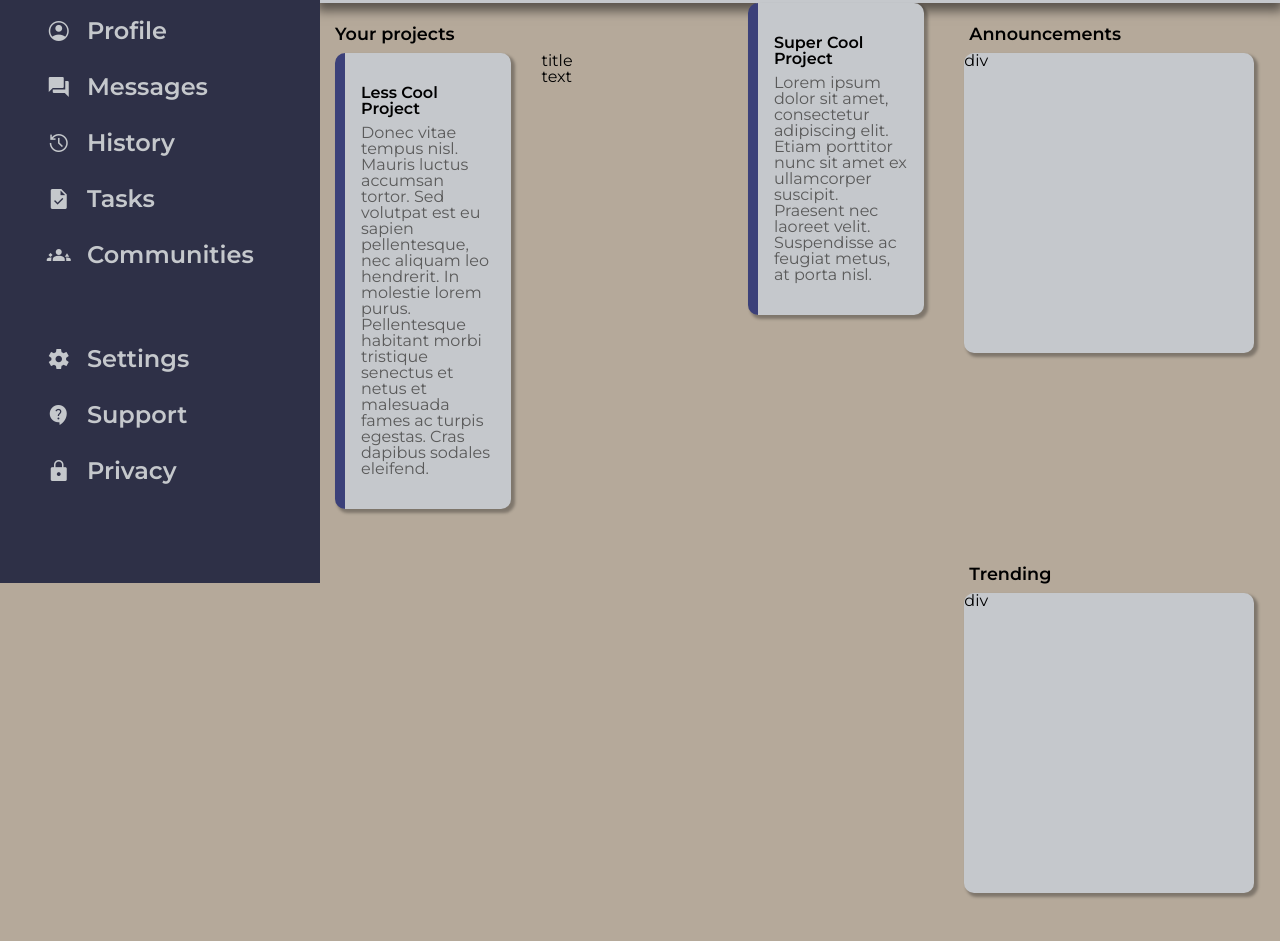
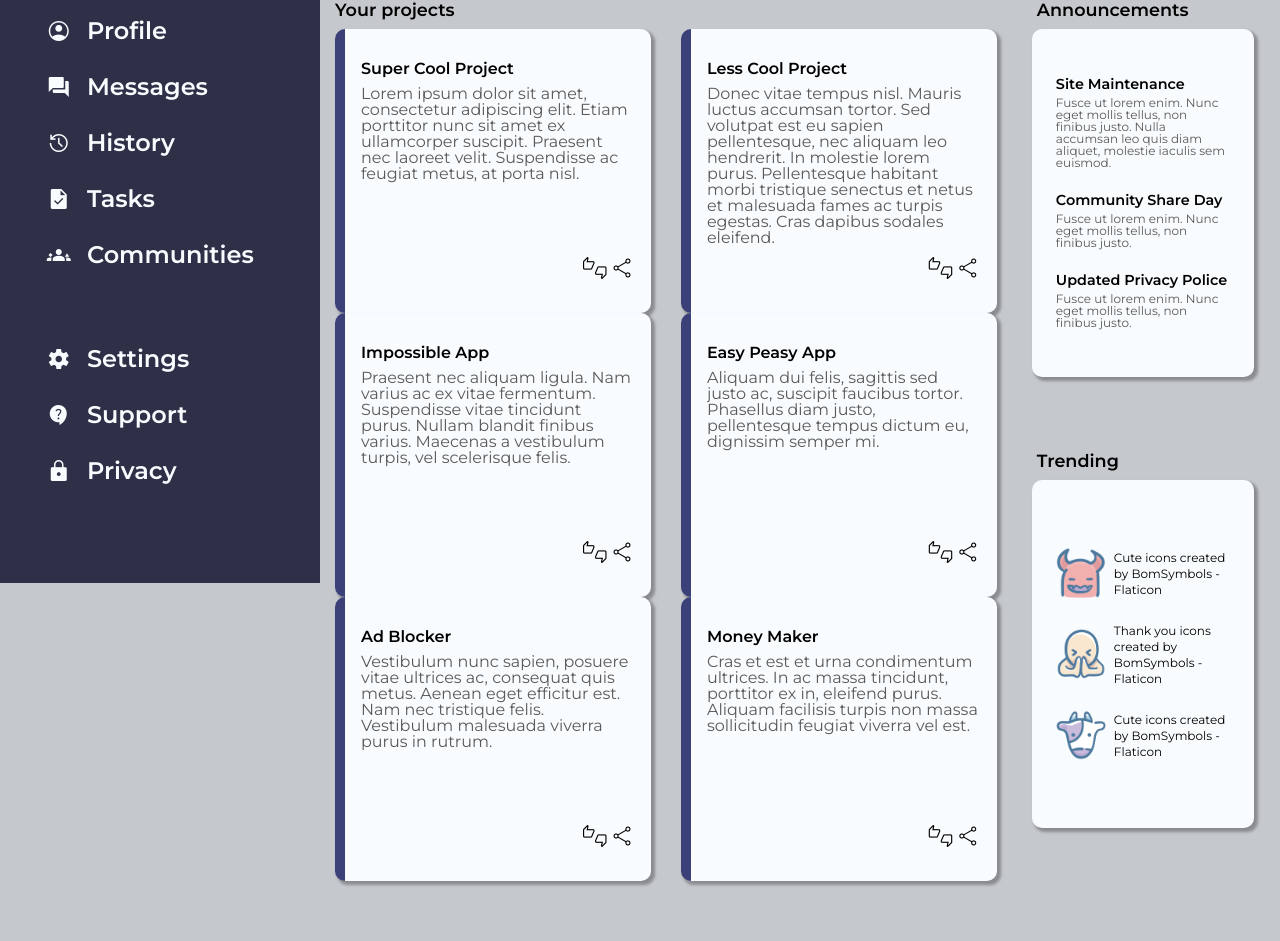
Before and after one commit to smkakitani/odin-admin-dashboard-project, a plain HTML site: page index.html in a window 1280 px wide. Shown: the part 217-1158 px from the top of the page. After the commit the page ends 1114 px from the top, so only its background shows below. Drawn offline with nearby package versions, Linux system fonts and the light colour scheme.

Commit message:
Add images for avatar and fix main's grid

```diff
--- a/css/style.css
+++ b/css/style.css
@@ -51,8 +51,9 @@ table {
 :root {
     --darkest-color: #2E3047;
     --lightest-color: #C5C8CC;
-    --mid-color: #B5A99A;
+    --mid-color: #f8fcff;
     --detail-color: #3b4079;
+    --main-text-color: #5a5a5a;
     --shadow-main: 3px 3px 3px 1px rgba(0, 0, 0, 0.3);
 }
 
@@ -70,11 +71,21 @@ table {
     'opsz' 48
 }
 
+.material-symbols-rounded {
+    font-variation-settings:
+    'FILL' 0,
+    'wght' 300,
+    'GRAD' 0,
+    'opsz' 48
+}
+
+
+
 
 
 /* general */
 body {
-    background-color: var(--mid-color);
+    background-color: var(--lightest-color);
     display: grid;
     grid-template-columns: minmax(280px, 1fr) 3fr;
     grid-template-rows: min-content 3fr;
@@ -84,7 +95,7 @@ body {
 /* sidebar */
 #dashboard {
     background-color: var(--darkest-color);
-    color: var(--lightest-color);
+    color: var(--mid-color);
     height: 100vh;
     font-family: 'Montserrat', sans-serif;
     font-size: 1rem;
@@ -129,32 +140,31 @@ h1 {
     display: flex;
 }
 
-#dashboard ul a:link, a:visited, a:hover, a:active {
+#dashboard ul a:link, #dashboard ul a:visited, #dashboard ul a:hover, #dashboard ul a:active {
     text-decoration: none;
-    color: var(--lightest-color);
+    color: var(--mid-color);
 }
 
 
 
 /* nav */
 nav {
-    background-color: var(--lightest-color);
+    background-color: var(--mid-color);
     grid-column: 2;
     color: black;
     box-shadow: 0px 5px 10px 3px rgba(0, 0, 0, 0.5);
 
     display: grid;
-    /* grid-template-columns: repeat(auto-fit, minmax(400px, 1fr)); */
     grid-template-columns: 2fr 1fr;
     grid-template-rows: 1.5fr 2fr;
     grid-auto-flow: column;
     align-items: center;
     justify-items: center;
-    row-gap: 1.5em;
 }
 
 input[type="search"] {
     background-color: var(--darkest-color);
+    color: var(--lightest-color);
     font-family: inherit;
     font-size: 1rem;
     width: 100%;
@@ -244,16 +254,19 @@ input:focus {
     padding: 0.5rem 1rem;
 }
 
+#container-button button:hover {
+    cursor: pointer;
+}
 
 
 /* MAIN */
 main {
     display: grid;
-    grid-template-columns: 2fr 1fr;
-    grid-template-rows: 1.5fr 1fr;
-    gap: 15px;
+    grid-template-columns: 2fr minmax(200px, 0.7fr);
+    grid-template-rows: 1fr 1fr;
+    column-gap: 10px;
     padding-right: 1em;
-    padding-bottom: 3em;
+    padding-bottom: 1em;
 }
 
 /* div #project */
@@ -261,7 +274,7 @@ main {
     grid-row: 1 / 3;
 
     display: grid;
-    grid-template-columns: repeat(auto-fit, minmax(200px, 1fr));
+    grid-template-columns: repeat(2, minmax(200px, 1fr));
     grid-template-rows: 50px repeat(auto-fit, minmax(200px, 1fr));
 }
 
@@ -273,12 +286,15 @@ main {
     padding: 0px 15px;
 }
 
-.card > .container {
-    background-color: var(--lightest-color);
+#project .card > .container {
+    background-color: var(--mid-color);
     border-radius: 10px;
     border-left: 10px solid var(--detail-color);
     box-shadow: var(--shadow-main);
     padding: 2em 1em;
+
+    display: grid;
+    grid-template-rows: 25px 170px 25px;
 }
 
 .container > p:first-child {
@@ -288,7 +304,15 @@ main {
 }
 
 .container > p:nth-child(2) {
-    color: #5a5a5a;
+    color: var(--main-text-color);
+    overflow: hidden;
+    max-height: 96%;
+}
+
+#project .card .container .icon {
+    color: black;
+    justify-self: flex-end;
+    cursor: pointer;
 }
 
 /* div #announcement */
@@ -297,12 +321,31 @@ main {
     grid-column: 2;
 }
 
+#announcement > .side-container {
+    display: flex;
+    flex-direction: column;
+    justify-content: space-evenly;
+}
+
+#announcement > .side-container div > p:first-child {
+    color: black;
+    margin-bottom: 5px;
+    font-size: 0.9rem;
+    font-weight: 600;
+}
+
+#announcement > .side-container div > p:nth-child(even)  {
+    color: var(--main-text-color);
+    font-size: 0.75rem;
+}
+
 main .side-container {
-    background-color: var(--lightest-color);
+    background-color: var(--mid-color);
     border-radius: 10px;
-    height: min(300px, 500px);
+    height: min(300px, 80%);
     box-shadow: var(--shadow-main);
     margin: 0 10px;
+    padding: 1.5em 1.5em;
 }
 
 #announcement > p, #trend > p, #project > h2  {
@@ -322,3 +365,27 @@ main .side-container {
     display: grid;
     grid-template-rows: 50px 1fr;
 }
+
+#trend > .side-container div img {
+    width: 50px;
+}
+
+#trend > .side-container div a:link, #trend > .side-container div a:visited, #trend > .side-container div a:hover, #trend > .side-container div a:active {
+    color: black;
+    text-decoration: none;
+    font-size: 0.75rem;
+}
+
+#trend > .side-container {
+    display: flex;
+    flex-direction: column;
+    gap: min(1.5em, 3em);
+    justify-content: center;
+}
+
+#trend > .side-container div {
+    display: grid;
+    grid-template-columns: min-content 2fr;
+    column-gap: 0.5em;
+    align-items: center;
+}
--- a/index.html
+++ b/index.html
@@ -6,6 +6,7 @@
     <meta name="viewport" content="width=device-width, initial-scale=1.0">
     <link rel="stylesheet" href="./css/style.css">
     <link rel="stylesheet" href="https://fonts.googleapis.com/css2?family=Material+Symbols+Outlined:opsz,wght,FILL,GRAD@20..48,100..700,0..1,-50..200" />
+    <link rel="stylesheet" href="https://fonts.googleapis.com/css2?family=Material+Symbols+Rounded:opsz,wght,FILL,GRAD@20..48,100..700,0..1,-50..200" />
 
     <link rel="preconnect" href="https://fonts.googleapis.com">
     <link rel="preconnect" href="https://fonts.gstatic.com" crossorigin>
@@ -86,41 +87,119 @@
                 <div class="container">
                     <p>Super Cool Project</p>
                     <p>Lorem ipsum dolor sit amet, consectetur adipiscing elit. Etiam porttitor nunc sit amet ex ullamcorper suscipit. Praesent nec laoreet velit. Suspendisse ac feugiat metus, at porta nisl.</p>
-                    <div class="icon"></div>
+                    <div class="icon">
+                        <span class="material-symbols-rounded">
+                            thumbs_up_down
+                        </span>
+                        <span class="material-symbols-rounded">
+                            share
+                        </span>
+                    </div>
                 </div>
             </div>
             <div class="card two">
                 <div class="container">
                     <p>Less Cool Project</p>
                     <p>Donec vitae tempus nisl. Mauris luctus accumsan tortor. Sed volutpat est eu sapien pellentesque, nec aliquam leo hendrerit. In molestie lorem purus. Pellentesque habitant morbi tristique senectus et netus et malesuada fames ac turpis egestas. Cras dapibus sodales eleifend.</p>
-                    <div class="icon"></div>
+                    <div class="icon">
+                        <span class="material-symbols-rounded">
+                            thumbs_up_down
+                        </span>
+                        <span class="material-symbols-rounded">
+                            share
+                        </span>
+                    </div>
                 </div>
             </div>
             <div class="card three">
-                <p>title</p>
-                <p>text</p>
-                <div class="icon"></div>
+                <div class="container">
+                    <p>Impossible App</p>
+                    <p>Praesent nec aliquam ligula. Nam varius ac ex vitae fermentum. Suspendisse vitae tincidunt purus. Nullam blandit finibus varius. Maecenas a vestibulum turpis, vel scelerisque felis.</p>
+                    <div class="icon">
+                        <span class="material-symbols-rounded">
+                            thumbs_up_down
+                        </span>
+                        <span class="material-symbols-rounded">
+                            share
+                        </span>
+                    </div>
+                </div>
             </div>
             <div class="card four">
-
+                <div class="container">
+                    <p>Easy Peasy App</p>
+                    <p>Aliquam dui felis, sagittis sed justo ac, suscipit faucibus tortor. Phasellus diam justo, pellentesque tempus dictum eu, dignissim semper mi.</p>
+                    <div class="icon">
+                        <span class="material-symbols-rounded">
+                            thumbs_up_down
+                        </span>
+                        <span class="material-symbols-rounded">
+                            share
+                        </span>
+                    </div>
+                </div>
             </div>
             <div class="card five">
-
+                <div class="container">
+                    <p>Ad Blocker</p>
+                    <p>Vestibulum nunc sapien, posuere vitae ultrices ac, consequat quis metus. Aenean eget efficitur est. Nam nec tristique felis. Vestibulum malesuada viverra purus in rutrum.</p>
+                    <div class="icon">
+                        <span class="material-symbols-rounded">
+                            thumbs_up_down
+                        </span>
+                        <span class="material-symbols-rounded">
+                            share
+                        </span>
+                    </div>
+                </div>
             </div>
             <div class="card six">
-
+                <div class="container">
+                    <p>Money Maker</p>
+                    <p>Cras et est et urna condimentum ultrices. In ac massa tincidunt, porttitor ex in, eleifend purus. Aliquam facilisis turpis non massa sollicitudin feugiat viverra vel est.</p>
+                    <div class="icon">
+                        <span class="material-symbols-rounded">
+                            thumbs_up_down
+                        </span>
+                        <span class="material-symbols-rounded">
+                            share
+                        </span>
+                    </div>
+                </div>
             </div>
         </div>
         <div id="announcement">
             <p>Announcements</p>
             <div class="side-container">
-                div
+                <div>
+                    <p>Site Maintenance</p>
+                    <p>Fusce ut lorem enim. Nunc eget mollis tellus, non finibus justo. Nulla accumsan leo quis diam aliquet, molestie iaculis sem euismod.</p>
+                </div>
+                <div>
+                    <p>Community Share Day</p>
+                    <p>Fusce ut lorem enim. Nunc eget mollis tellus, non finibus justo.</p>
+                </div>
+                <div>
+                    <p>Updated Privacy Police</p>
+                    <p>Fusce ut lorem enim. Nunc eget mollis tellus, non finibus justo.</p>
+                </div>
             </div>
         </div>
         <div id="trend">
             <p>Trending</p>
             <div class="side-container">
-                div
+                <div>
+                    <img src="./images/monster.png" alt="Monster avatar">
+                    <p><a href="https://www.flaticon.com/free-icons/cute" title="cute icons">Cute icons created by BomSymbols - Flaticon</a></p>
+                </div>
+                <div>
+                    <img src="./images/please.png" alt="Please avatar">
+                    <p><a href="https://www.flaticon.com/free-icons/thank-you" title="thank you icons">Thank you icons created by BomSymbols - Flaticon</a></p>
+                </div>
+                <div>
+                    <img src="./images/cow.png" alt="Cow avatar">
+                    <p><a href="https://www.flaticon.com/free-icons/cute" title="cute icons">Cute icons created by BomSymbols - Flaticon</a></p>
+                </div>
             </div>
         </div>
     </main>
```
Also changed, not shown: images/cow.png (added), images/monster.png (added), images/please.png (added).
